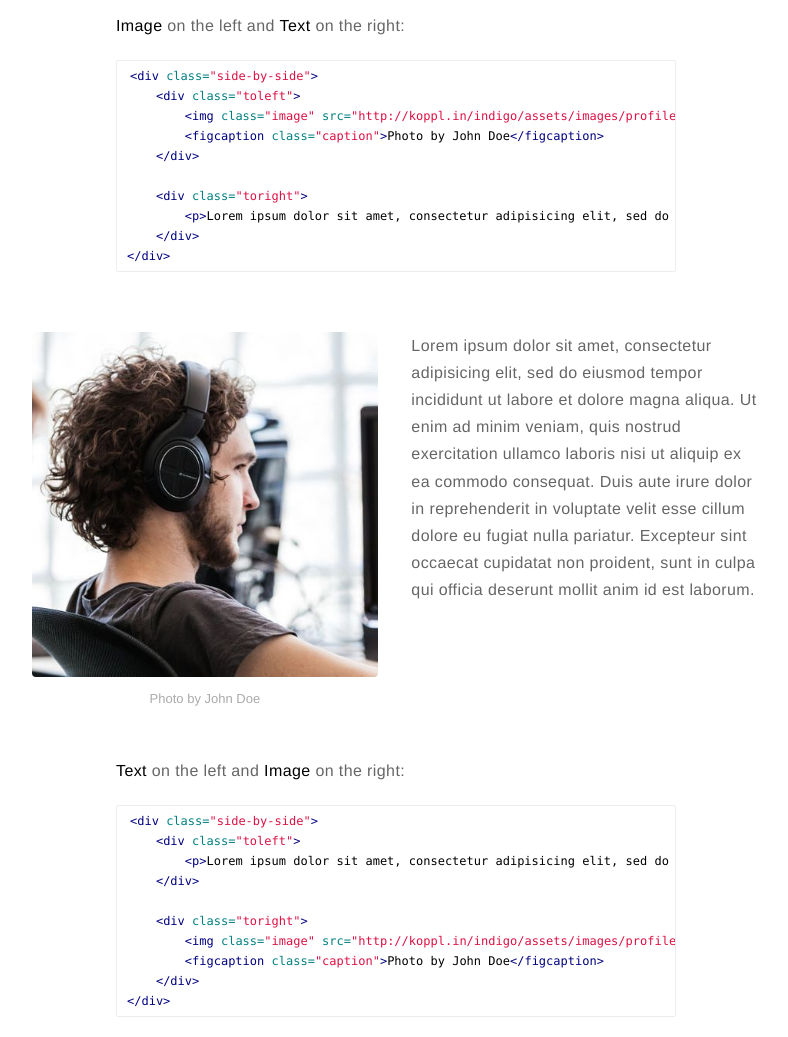
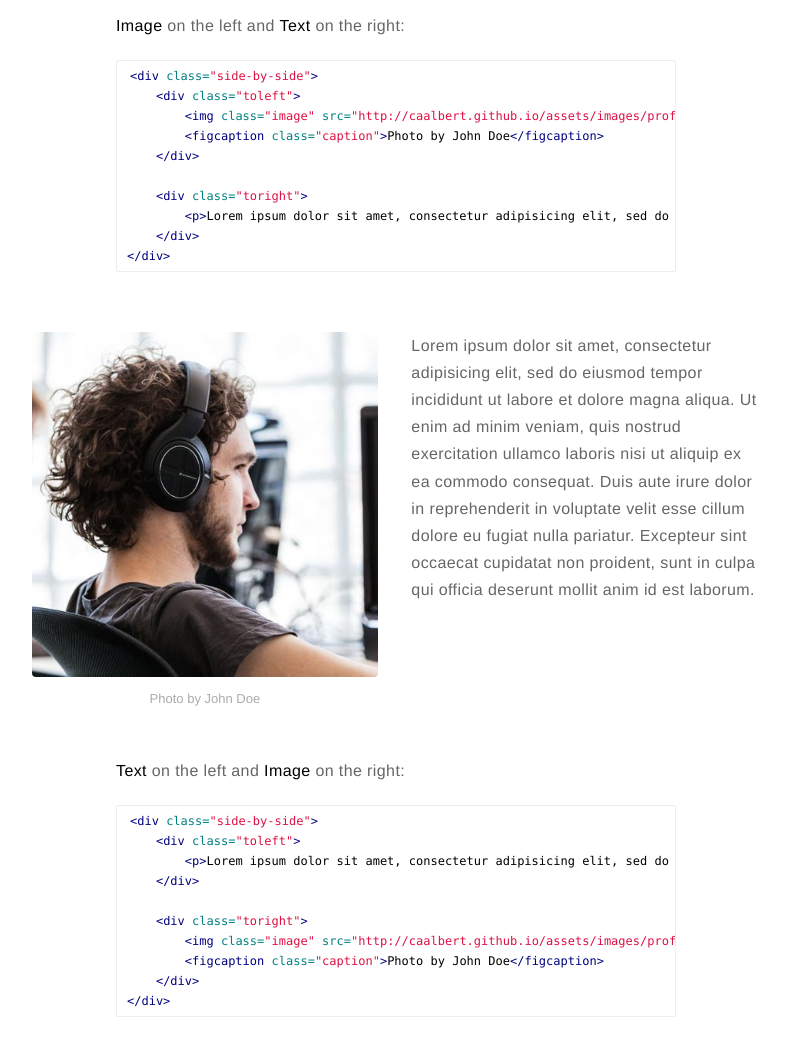
Before and after one commit to caalbert/caalbert.github.io, a Jekyll site: the page built from _posts/2015-02-24-markdown-extra-components.markdown, in a window 1280 px wide and 1400 px high, scrolled down 1038 px. Shown: the part 151-1188 px from the top of the window, without its empty margins (244-1032 px from the left). Built offline with Jekyll 4.4.1, drawn with Linux system fonts in a browser that asks for light colours; comment, search, counter and statistics services are not loaded; part of the change alters nothing that is shown.

Commit message:
Added back url to config

```diff
--- a/_config.yml
+++ b/_config.yml
@@ -6,7 +6,7 @@ bio: 'Born in Puerto Rico. Made a popsicle in New England.'
 external-image: false
 picture: 'assets/images/profile.jpg'
 
-url: http://koppl.in/indigo
+url: http://caalbert.github.io
 # your url: http://USERNAME.github.io
 
 permalink: /:title/
```
